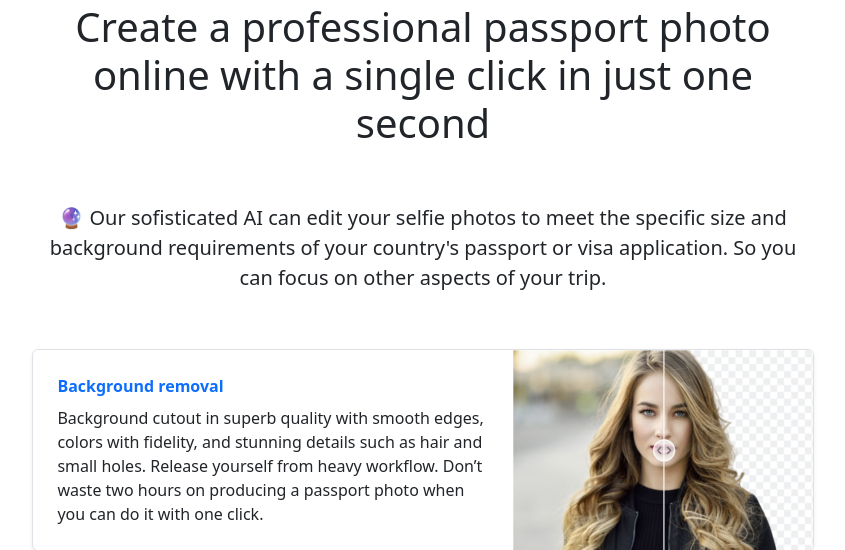
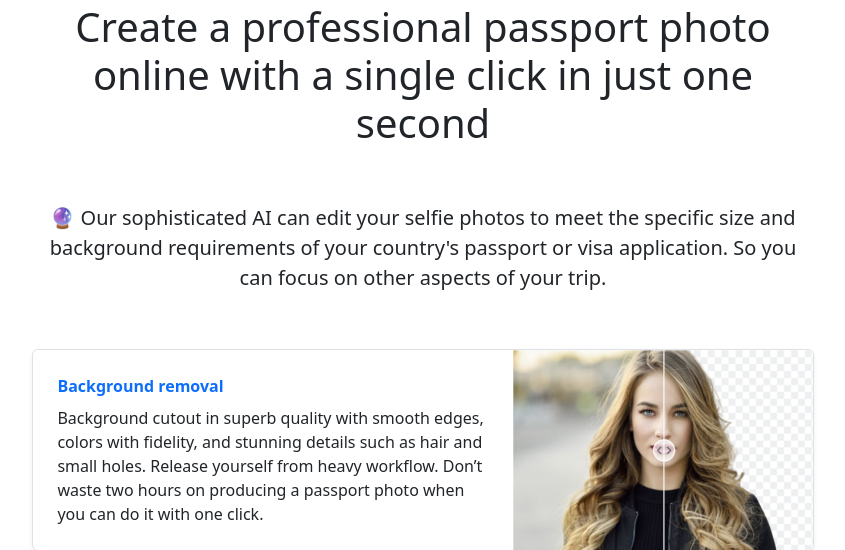
Before and after one commit to ideniska/psprt-ai, a Django app: page / in a window 1280 px wide. Shown: the part 101-651 px from the top of the page, without its empty margins (217-1062 px from the left). Run offline with Django 4.2, Linux system fonts and the light colour scheme; parts of the project's set-up code (start-up, migrations or seed data) failed here and were passed over.

Commit message:
landing page grammar fix

```diff
--- a/templates/landing_page.html
+++ b/templates/landing_page.html
@@ -29,7 +29,7 @@
     <h1 class="text-center" style="margin: 0% 15% 5% 15%;">Create a professional passport photo online with a single
         click in just one second</h1>
     <p class="lead text-center" style="margin: 0% 15% 5% 15%;">
-        🔮 Our sofisticated AI can edit your selfie photos to meet the specific size and background requirements of
+        🔮 Our sophisticated AI can edit your selfie photos to meet the specific size and background requirements of
         your country's passport or visa application.
         So you can focus on other aspects of your trip. </p>
     <div class="row" style="margin: 0% 15% 5% 15%;">
```
